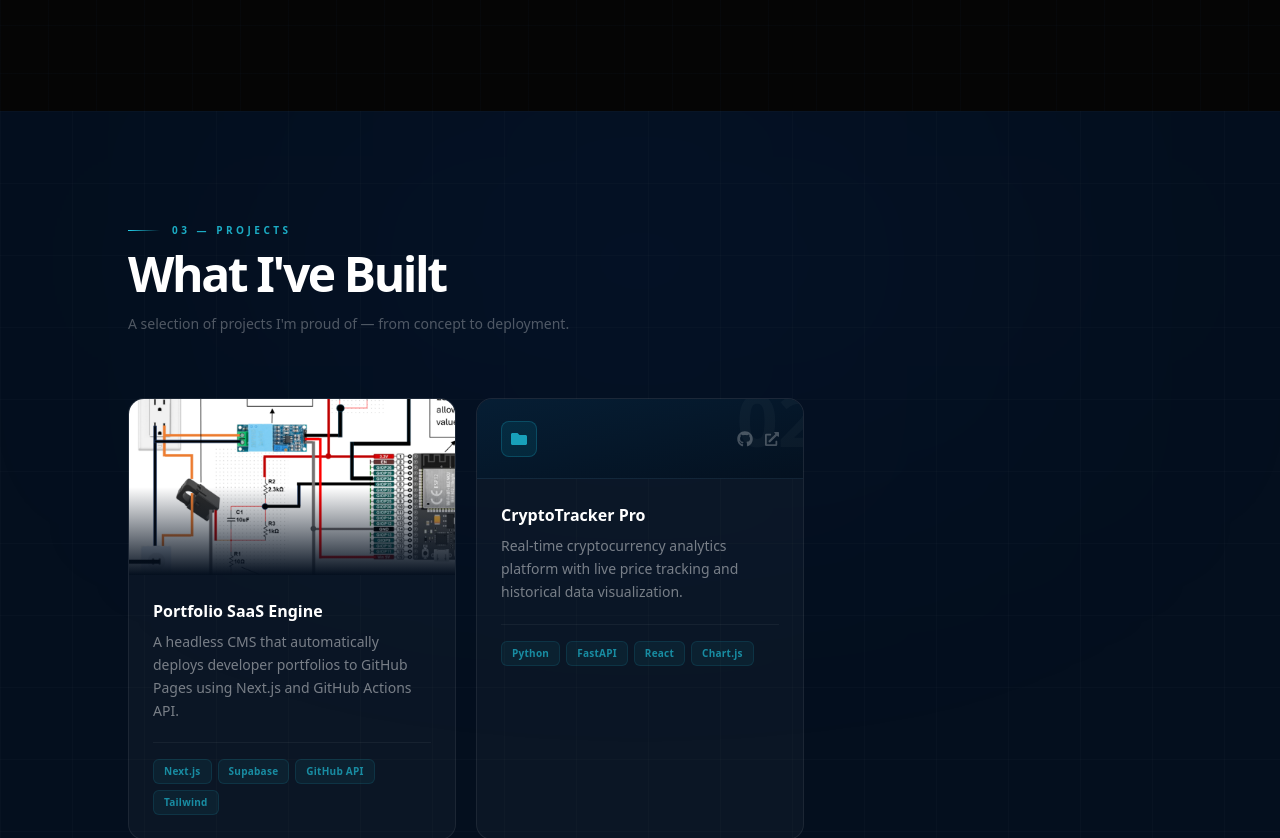
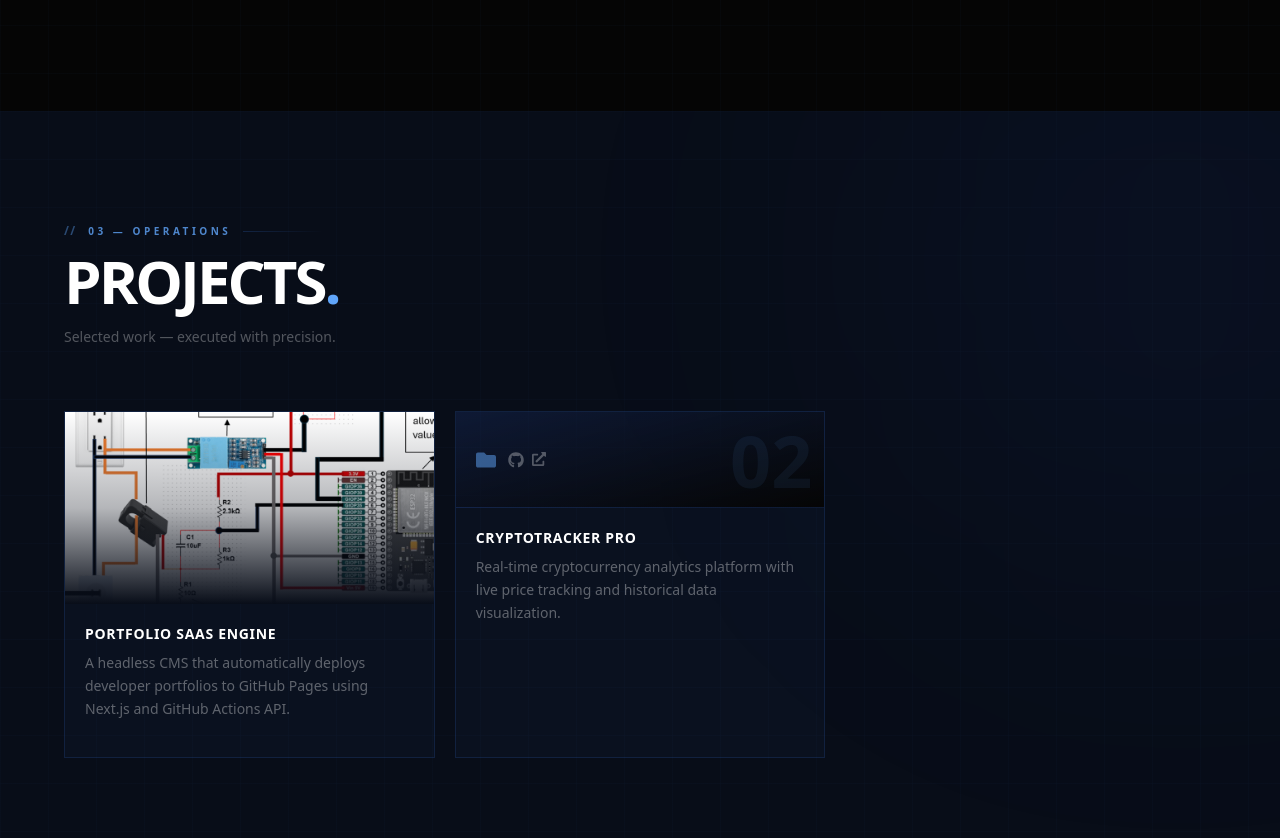
Before and after one commit to salienceenterprises-lab/portfolio-5f77b, a Next.js app: page /portfolio-5f77b/ in a window 1280 px wide. Shown: the part 3002-3840 px from the top of the page. Built offline with nearby package versions, Linux system fonts and the light colour scheme.

Commit message:
Update app/components/projects.jsx via Portfolio SaaS

```diff
--- a/app/components/projects.jsx
+++ b/app/components/projects.jsx
@@ -6,89 +6,89 @@
   if (!data?.projects?.length) return null;
 
   return (
-    <section id="projects" className="relative py-28 px-6 overflow-hidden bg-[#040f1e]">
+    <section id="projects" className="relative py-28 px-6 overflow-hidden bg-[#080d18]">
 
-      {/* Ambient depth */}
+      {/* Ambient */}
       <div className="absolute inset-0 pointer-events-none">
-        <div className="absolute top-0 left-1/2 -translate-x-1/2 w-[800px] h-[300px] bg-blue-600/[0.06] rounded-full blur-[160px]" />
-        <div className="absolute inset-0 bg-[linear-gradient(to_right,rgba(255,255,255,0.014)_1px,transparent_1px),linear-gradient(to_bottom,rgba(255,255,255,0.014)_1px,transparent_1px)] bg-[size:72px_72px]" />
+        <div className="absolute top-0 right-0 w-[600px] h-[600px] bg-blue-600/[0.05] blur-[150px] rounded-full translate-x-1/3 -translate-y-1/4" />
+        <div className="absolute inset-0 bg-[linear-gradient(rgba(59,130,246,0.02)_1px,transparent_1px),linear-gradient(90deg,rgba(59,130,246,0.02)_1px,transparent_1px)] bg-[size:48px_48px]" />
       </div>
 
-      <div className="max-w-5xl mx-auto relative z-10">
+      <div className="max-w-6xl mx-auto relative z-10">
 
-        {/* Header */}
+        {/* Section label */}
         <motion.div
           initial={{ opacity: 0, x: -20 }}
           whileInView={{ opacity: 1, x: 0 }}
           viewport={{ once: true }}
-          transition={{ duration: 0.6 }}
+          transition={{ duration: 0.5 }}
           className="flex items-center gap-3 mb-3"
         >
-          <motion.div
-            initial={{ width: 0 }} whileInView={{ width: 32 }} viewport={{ once: true }}
-            transition={{ duration: 0.8 }}
-            className="h-px bg-gradient-to-r from-cyan-400 to-transparent"
-          />
-          <span className="text-[10px] font-bold tracking-[0.35em] uppercase text-cyan-400/80">03 — Projects</span>
+          <span className="text-blue-400/40 font-black text-xs tracking-widest select-none">{"//"}</span>
+          <span className="text-[10px] font-black tracking-[0.35em] uppercase text-blue-400/80">03 — Operations</span>
+          <div className="flex-1 h-px bg-gradient-to-r from-blue-500/20 to-transparent max-w-[80px]" />
         </motion.div>
 
         <motion.h2
-          initial={{ opacity: 0, y: 20 }}
+          initial={{ opacity: 0, y: 18 }}
           whileInView={{ opacity: 1, y: 0 }}
           viewport={{ once: true }}
-          transition={{ duration: 0.7, delay: 0.05 }}
-          className="text-4xl sm:text-5xl font-black tracking-tighter text-white mb-4"
+          transition={{ duration: 0.6, delay: 0.05 }}
+          className="text-4xl sm:text-6xl font-black tracking-tighter text-white mb-4 uppercase"
         >
-          What I've Built
+          Projects<span className="text-blue-400">.</span>
         </motion.h2>
+
         <motion.p
           initial={{ opacity: 0 }}
           whileInView={{ opacity: 1 }}
           viewport={{ once: true }}
-          transition={{ duration: 0.6, delay: 0.15 }}
-          className="text-white/30 text-sm mb-16 max-w-md"
+          transition={{ duration: 0.5, delay: 0.15 }}
+          className="text-white/30 text-sm mb-16 max-w-sm"
         >
-          A selection of projects I'm proud of — from concept to deployment.
+          Selected work — executed with precision.
         </motion.p>
 
-        <div className="grid grid-cols-1 sm:grid-cols-2 lg:grid-cols-3 gap-5">
+        <div className="grid gap-5 sm:grid-cols-2 lg:grid-cols-3">
           {data.projects.map((proj, index) => (
             <motion.div
               key={index}
-              initial={{ opacity: 0, y: 30 }}
+              initial={{ opacity: 0, y: 28 }}
               whileInView={{ opacity: 1, y: 0 }}
               viewport={{ once: true }}
-              transition={{ duration: 0.5, delay: index * 0.07 }}
+              transition={{ duration: 0.5, delay: index * 0.08 }}
               whileHover={{ y: -6 }}
-              className="group relative bg-white/[0.03] border border-white/[0.07] rounded-2xl overflow-hidden hover:border-cyan-500/30 hover:shadow-[0_20px_60px_rgba(6,182,212,0.1)] transition-all duration-400"
+              className="group relative bg-blue-500/[0.03] border border-blue-500/15 overflow-hidden transition-all duration-300 hover:border-blue-500/45 hover:shadow-[0_20px_60px_rgba(59,130,246,0.12)]"
             >
-              {/* Background hover glow */}
-              <div className="absolute inset-0 bg-gradient-to-br from-cyan-500/[0.06] to-transparent opacity-0 group-hover:opacity-100 transition-opacity duration-400 pointer-events-none" />
+              {/* Corner bracket accents */}
+              <div className="absolute top-0 left-0 w-5 h-5 border-t-2 border-l-2 border-blue-500/0 group-hover:border-blue-500/70 transition-colors duration-400 z-20" />
+              <div className="absolute top-0 right-0 w-5 h-5 border-t-2 border-r-2 border-blue-500/0 group-hover:border-blue-500/70 transition-colors duration-400 z-20" />
 
+              {/* With image: cinematic banner */}
               {proj.imageBase64 ? (
-                /* Cinematic banner with image */
-                <div className="relative h-44 overflow-hidden">
+                <div className="relative h-48 overflow-hidden">
                   <img
                     src={proj.imageBase64}
                     alt={proj.title}
                     className="w-full h-full object-cover transition-transform duration-700 group-hover:scale-110"
                   />
-                  {/* Sonar ring overlay on hover */}
-                  <div className="absolute inset-0 bg-gradient-to-b from-transparent via-transparent to-[#040f1e]" />
-                  <div className="absolute inset-0 bg-[#040f1e]/40 opacity-0 group-hover:opacity-100 transition-opacity duration-400" />
-                  {/* Index watermark */}
-                  <div className="absolute top-3 right-3 text-[10px] font-black text-white/15 tracking-widest">
-                    {String(index + 1).padStart(2, "0")}
-                  </div>
-                  {/* Links floating over image */}
-                  <div className="absolute bottom-3 right-3 flex items-center gap-2 opacity-0 group-hover:opacity-100 transition-all duration-300 translate-y-2 group-hover:translate-y-0">
+                  {/* Gradient vignette */}
+                  <div className="absolute inset-0 bg-gradient-to-b from-transparent via-[#080d18]/30 to-[#080d18]" />
+                  {/* Scan line on hover */}
+                  <motion.div
+                    initial={{ y: "-100%", opacity: 0 }}
+                    whileHover={{ y: "200%", opacity: 1 }}
+                    transition={{ duration: 0.8 }}
+                    className="absolute inset-x-0 h-px bg-gradient-to-r from-transparent via-blue-400/50 to-transparent"
+                  />
+                  {/* Hover link buttons */}
+                  <div className="absolute bottom-3 right-3 flex items-center gap-2 opacity-0 group-hover:opacity-100 translate-y-2 group-hover:translate-y-0 transition-all duration-300 z-10">
                     {proj.github && (
                       <a
                         href={proj.github}
                         target="_blank"
                         rel="noopener noreferrer"
-                        className="flex items-center gap-1.5 px-3 py-1.5 bg-[#020c18]/90 border border-white/20 rounded-full text-[10px] font-bold text-white/80 hover:text-white hover:border-cyan-400/50 transition-all backdrop-blur-sm"
-                        onClick={(e) => e.stopPropagation()}
+                        className="flex items-center gap-1.5 px-3 py-1.5 bg-[#050505]/90 border border-blue-500/40 text-[10px] font-black uppercase tracking-wider text-white/70 hover:text-blue-300 hover:border-blue-400/70 transition-colors duration-200"
                       >
                         <FaGithub className="w-3 h-3" /> Code
                       </a>
@@ -98,8 +98,7 @@
                         href={proj.demo}
                         target="_blank"
                         rel="noopener noreferrer"
-                        className="flex items-center gap-1.5 px-3 py-1.5 bg-cyan-500/80 border border-cyan-400/40 rounded-full text-[10px] font-bold text-white hover:bg-cyan-400 transition-all backdrop-blur-sm"
-                        onClick={(e) => e.stopPropagation()}
+                        className="flex items-center gap-1.5 px-3 py-1.5 bg-blue-600/90 border border-blue-500/50 text-[10px] font-black uppercase tracking-wider text-white hover:bg-blue-500/90 transition-colors duration-200"
                       >
                         <FaExternalLinkAlt className="w-2.5 h-2.5" /> Live
                       </a>
@@ -107,23 +106,23 @@
                   </div>
                 </div>
               ) : (
-                /* Elegant no-image header strip */
-                <div className="relative h-20 bg-gradient-to-br from-[#061e34] to-[#041120] border-b border-white/[0.05] flex items-center px-6 overflow-hidden">
-                  <div className="absolute -right-4 -top-4 text-7xl font-black text-white/[0.03] select-none leading-none">
+                /* Without image: dark header with index watermark */
+                <div className="relative h-24 bg-gradient-to-br from-blue-900/20 to-[#050505] border-b border-blue-500/10 overflow-hidden flex items-center px-5">
+                  <span className="absolute right-3 top-1/2 -translate-y-1/2 text-7xl font-black text-blue-400/[0.07] select-none leading-none tabular-nums">
                     {String(index + 1).padStart(2, "0")}
-                  </div>
-                  <div className="relative z-10 flex items-center justify-between w-full">
-                    <div className="w-9 h-9 rounded-lg bg-cyan-500/10 border border-cyan-400/20 flex items-center justify-center">
-                      <FaFolder className="w-4 h-4 text-cyan-400/70" />
-                    </div>
-                    <div className="flex items-center gap-3">
+                  </span>
+                  <div className="flex items-center gap-3 relative z-10">
+                    <FaFolder className="w-5 h-5 text-blue-400/50 flex-shrink-0" />
+                    <div className="flex gap-2">
                       {proj.github && (
-                        <a href={proj.github} target="_blank" rel="noopener noreferrer" className="text-white/25 hover:text-white transition-colors">
+                        <a href={proj.github} target="_blank" rel="noopener noreferrer"
+                          className="text-white/30 hover:text-blue-400 transition-colors">
                           <FaGithub className="w-4 h-4" />
                         </a>
                       )}
                       {proj.demo && (
-                        <a href={proj.demo} target="_blank" rel="noopener noreferrer" className="text-white/25 hover:text-cyan-400 transition-colors">
+                        <a href={proj.demo} target="_blank" rel="noopener noreferrer"
+                          className="text-white/30 hover:text-blue-400 transition-colors">
                           <FaExternalLinkAlt className="w-3.5 h-3.5" />
                         </a>
                       )}
@@ -133,21 +132,18 @@
               )}
 
               {/* Card body */}
-              <div className="p-6 flex flex-col flex-1">
-                <h3 className="text-base font-bold text-white mb-2 group-hover:text-cyan-300 transition-colors duration-300">
+              <div className="p-5">
+                <h3 className="font-black text-white text-sm uppercase tracking-wider mb-2 group-hover:text-blue-200 transition-colors duration-300">
                   {proj.title}
                 </h3>
-                <p className="text-sm text-white/45 leading-relaxed flex-1">
-                  {proj.description}
-                </p>
-
-                {proj.stack?.length > 0 && (
-                  <div className="flex flex-wrap gap-1.5 mt-5 pt-4 border-t border-white/[0.05]">
-                    {proj.stack.filter(t => t?.trim()).map((tech) => (
-                      <span
-                        key={tech}
-                        className="text-[10px] font-bold text-cyan-400/60 bg-cyan-400/[0.06] border border-cyan-400/10 px-2.5 py-1 rounded-md tracking-wide"
-                      >
+                {proj.description && (
+                  <p className="text-sm text-white/35 leading-relaxed mb-4">{proj.description}</p>
+                )}
+                {proj.tech?.length > 0 && (
+                  <div className="flex flex-wrap gap-1.5 pt-4 border-t border-white/[0.05]">
+                    {proj.tech.filter((t) => t?.trim()).map((tech) => (
+                      <span key={tech}
+                        className="text-[9px] font-bold uppercase tracking-wider text-blue-400/50 bg-blue-500/[0.07] border border-blue-500/15 px-2 py-0.5">
                         {tech}
                       </span>
                     ))}
```
